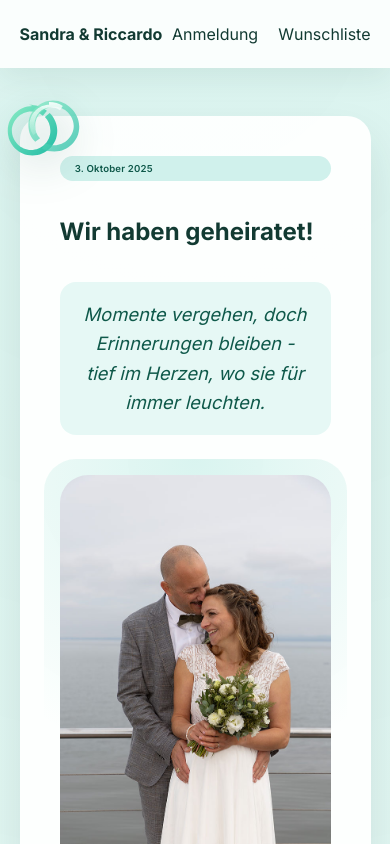
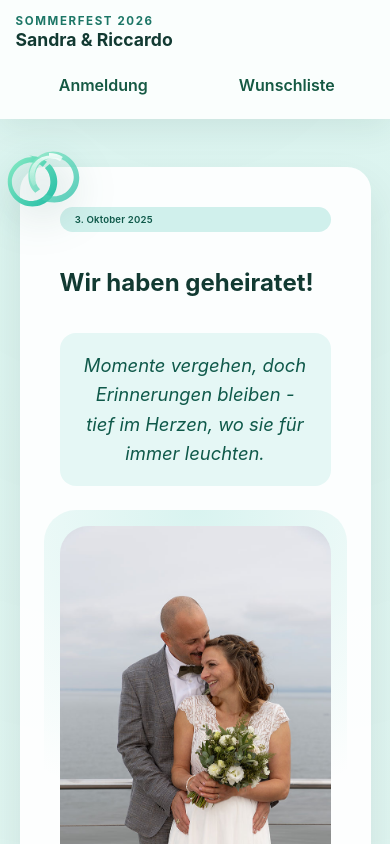
Before and after one commit to russo1337/wedding-page, a Next.js app: page / in a window 390 px wide. Shown: the top 844 px of the page. Built offline with nearby package versions, Linux system fonts and the light colour scheme.

Commit message:
fixes nav to top

```diff
--- a/app/globals.css
+++ b/app/globals.css
@@ -30,29 +30,75 @@ main {
   padding: 3rem 0 4rem;
 }
 
-header,
-footer {
+.site-header,
+.site-footer {
   background: rgba(255, 255, 255, 0.85);
   backdrop-filter: blur(12px);
   box-shadow: 0 10px 30px rgba(18, 58, 50, 0.08);
 }
 
-header nav,
-footer div {
+.site-header {
+  position: sticky;
+  top: 0;
+  z-index: 20;
+}
+
+.site-nav,
+.site-footer-inner {
   width: min(960px, 90vw);
   margin: 0 auto;
-  padding: 1.5rem 0;
+  padding: 1rem 0;
   display: flex;
   align-items: center;
   justify-content: space-between;
+  gap: 1rem;
 }
 
-nav ul {
+.site-brand {
+  display: grid;
+  gap: 0.15rem;
+  min-width: 0;
+}
+
+.site-brand strong {
+  font-size: 1.1rem;
+  line-height: 1.1;
+}
+
+.site-brand-kicker {
+  font-size: 0.72rem;
+  font-weight: 700;
+  letter-spacing: 0.14em;
+  text-transform: uppercase;
+  color: #1c7666;
+}
+
+.site-nav-links {
   list-style: none;
   display: flex;
-  gap: 1.25rem;
+  align-items: center;
+  gap: 0.5rem;
   margin: 0;
   padding: 0;
+}
+
+.site-nav-links a {
+  display: inline-flex;
+  align-items: center;
+  justify-content: center;
+  min-height: 2.5rem;
+  padding: 0.6rem 1rem;
+  border-radius: 999px;
+  font-weight: 600;
+  color: #155943;
+  transition: background-color 0.15s ease, color 0.15s ease, transform 0.15s ease;
+}
+
+.site-nav-links a:hover,
+.site-nav-links a:focus-visible {
+  background: rgba(31, 187, 164, 0.12);
+  color: #0f594a;
+  transform: translateY(-1px);
 }
 
 button,
@@ -410,6 +456,31 @@ button.quantity-button:disabled {
 }
 
 @media (max-width: 720px) {
+  .site-nav,
+  .site-footer-inner {
+    width: min(960px, 92vw);
+  }
+
+  .site-nav {
+    flex-direction: column;
+    align-items: stretch;
+    padding: 0.85rem 0;
+  }
+
+  .site-nav-links {
+    width: 100%;
+    justify-content: space-between;
+    flex-wrap: wrap;
+  }
+
+  .site-nav-links li {
+    flex: 1 1 0;
+  }
+
+  .site-nav-links a {
+    width: 100%;
+  }
+
   .hero-sticker {
     top: -2rem;
     left: -3rem;
--- a/app/layout.js
+++ b/app/layout.js
@@ -1,9 +1,6 @@
 import "./globals.css";
 import Link from "next/link";
-import { Inter } from "next/font/google";
 import { isRegistrationEnabled } from "@/lib/features";
-
-const inter = Inter({ subsets: ["latin"] });
 
 export const metadata = {
   title: "Hochzeitsfeier von Sandra & Riccardo",
@@ -15,13 +12,14 @@ export default function RootLayout({ children }) {
 
   return (
     <html lang="de">
-      <body className={inter.className}>
-        <header>
-          <nav>
-            <Link href="/">
+      <body>
+        <header className="site-header">
+          <nav className="site-nav">
+            <Link href="/" className="site-brand">
+              <span className="site-brand-kicker">Sommerfest 2026</span>
               <strong>Sandra & Riccardo</strong>
             </Link>
-            <ul>
+            <ul className="site-nav-links">
               {registrationEnabled && (
                 <li><Link href="/register">Anmeldung</Link></li>
               )}
@@ -30,10 +28,10 @@ export default function RootLayout({ children }) {
           </nav>
         </header>
         <main>{children}</main>
-        <footer>
-          <div>
-            <span>Wir können es kaum erwarten, mit euch zu feiern!</span>
-            <span>Familie Russo - Südhalde 1, 8586 Ennetaach</span>
+        <footer className="site-footer">
+          <div className="site-footer-inner">
+            <span>Wir koennen es kaum erwarten, mit euch zu feiern!</span>
+            <span>Familie Russo - Suedhalde 1, 8586 Ennetaach</span>
           </div>
         </footer>
       </body>
```
